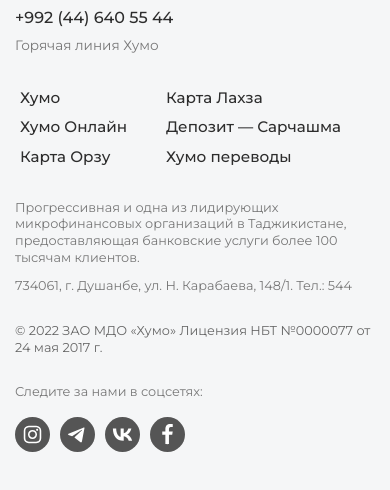
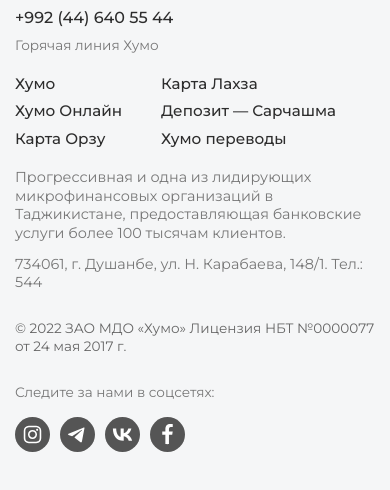
Before and after one commit to islom-sattorov/Kafolat-humo-landing, a React (Create React App) app: page / in a window 390 px wide. Shown: the part 4754-5244 px from the top of the page. Built offline with nearby package versions, Linux system fonts and the light colour scheme.

Commit message:
media footer

```diff
--- a/src/Components/Footer/Footer.css
+++ b/src/Components/Footer/Footer.css
@@ -40,7 +40,10 @@
 }
 
 .footer-paragraph {
-  max-width: 560px;
+  max-width: 580px;
+}
+.footer-paragraph > p {
+  font-size: 1.8rem;
 }
 
 .footer-paragraph > .footer-description {
@@ -61,7 +64,7 @@
   font-family: "Montserrat";
   font-style: normal;
   font-weight: 400;
-  font-size: 1.6rem;
+  font-size: 1.7rem;
   line-height: 130%;
   color: #666666;
 }
@@ -70,7 +73,8 @@
   display: flex;
   flex-direction: row;
   justify-content: space-between;
-  padding-bottom: 112px;
+  align-items: center;
+  margin-bottom: 110px;
 }
 
 .sn-links {
@@ -80,7 +84,8 @@
 }
 
 .sn-links > .footer-description {
-  padding-right: 24px;
+  padding-right: 22px;
+  font-size: 1.7rem;
 }
 
 .sn-logos {
@@ -94,16 +99,16 @@
     font-weight: 500;
     line-height: 130%;
     font-weight: 500;
+    padding: 4px 0px 4px 0px;
   }
   .footer-links {
-    margin: 28px 0px;
+    margin: 15px 0px;
     max-width: 800px;
     max-height: 300px;
   }
 
   .footer-paragraph {
     font-weight: 400;
-    font-size: 1.8rem;
     line-height: 130%;
   }
   .adress {
@@ -125,7 +130,8 @@
     display: flex;
     flex-direction: column;
     justify-content: space-between;
-    padding-bottom: 60px;
+    align-items: flex-start;
+    margin-bottom: 50px;
   }
 
   .sn-links {
@@ -154,4 +160,9 @@
     max-width: 462px;
     max-height: 100px;
   }
+
+  .footer-paragraph,
+  .footer-scial-networks {
+    font-size: 2rem;
+  }
 }
--- a/src/Components/Footer/Footer.jsx
+++ b/src/Components/Footer/Footer.jsx
@@ -48,11 +48,9 @@ const Footer = () => {
         </p>
       </div>
       <div className="footer-scial-networks">
-        <div>
-          <p className="license">
-            © 2022 ЗАО МДО «Хумо» Лицензия НБТ №0000077 от 24 мая 2017 г.
-          </p>
-        </div>
+        <p className="license">
+          © 2022 ЗАО МДО «Хумо» Лицензия НБТ №0000077 от 24 мая 2017 г.
+        </p>
         <div className="sn-links">
           <p className="footer-description">Следите за нами в соцсетях:</p>
           <div className="sn-logos">
```
